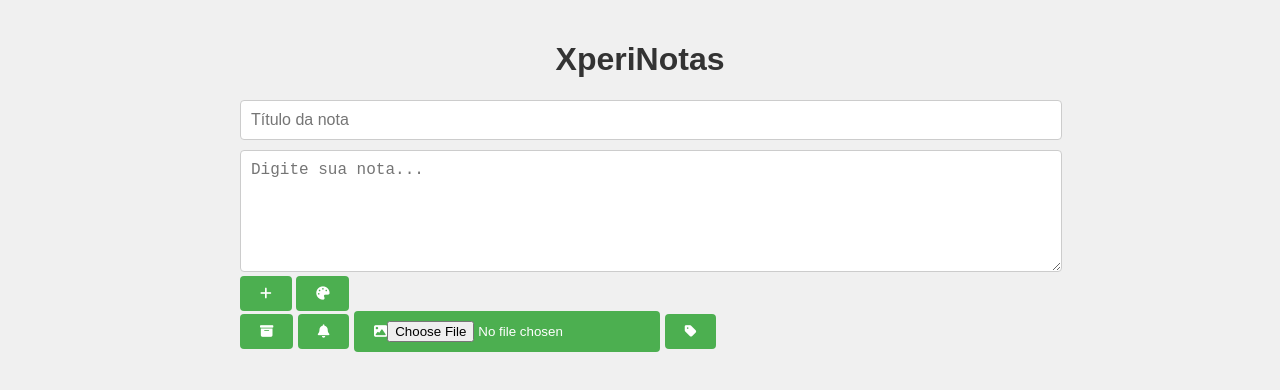
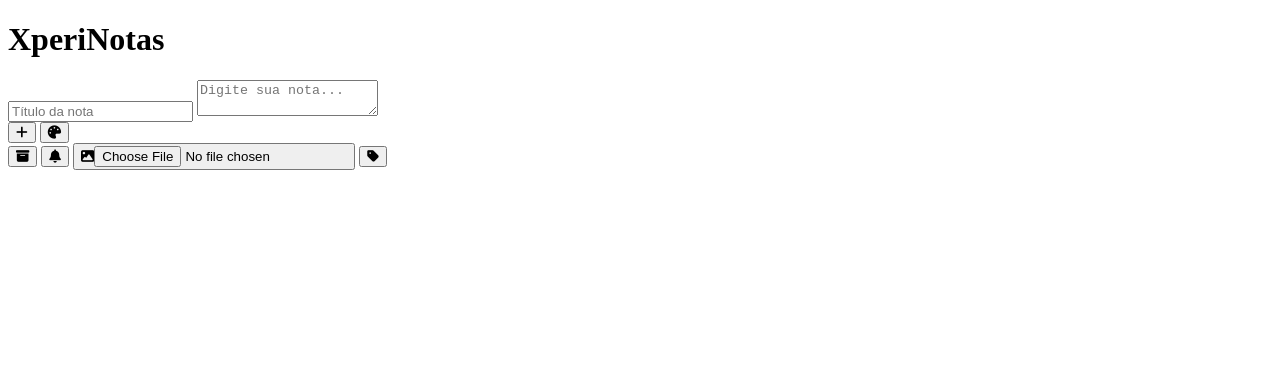
Before and after one commit to rtoram/xperinotas, a plain HTML site: page index.html in a window 1280 px wide. Drawn offline with Linux system fonts and the light colour scheme.

Commit message:
Update styles.css

```diff
--- a/styles.css
+++ b/styles.css
@@ -1,82 +1,30 @@
-body {
-    font-family: Arial, sans-serif;
-    margin: 0;
-    padding: 20px;
-    background-color: #f0f0f0;
-}
-
-.container {
-    max-width: 800px;
-    margin: 0 auto;
-}
-
-h1 {
-    text-align: center;
-    color: #333;
-}
-
-.note-input {
-    margin-bottom: 20px;
-}
-
-#noteTitle {
-    width: 100%;
-    padding: 10px;
-    font-size: 16px;
-    border: 1px solid #ccc;
-    border-radius: 4px;
-    margin-bottom: 10px;
-}
-
-textarea {
-    width: 100%;
-    height: 100px;
-    padding: 10px;
-    font-size: 16px;
-    border: 1px solid #ccc;
-    border-radius: 4px;
-    resize: vertical;
-}
-
-button {
-    padding: 10px 20px;
-    background-color: #4CAF50;
-    color: white;
-    border: none;
-    border-radius: 4px;
-    cursor: pointer;
-}
-
-button:hover {
-    background-color: #45a049;
-}
-
-.notes {
-    display: grid;
-    gap: 10px;
-}
-
-.note {
-    background-color: white;
-    padding: 15px;
-    border-radius: 4px;
-    box-shadow: 0 2px 4px rgba(0,0,0,0.1);
-    position: relative;
-}
-
-.note h3 {
-    margin: 0 0 10px 0;
-    color: #333;
-}
-
-.note p {
-    margin: 0;
-}
-
-.note button {
-    position: absolute;
-    top: 10px;
-    right: 10px;
-    background-color: #ff4444;
-    padding: 5px 10px;
-}
+<!DOCTYPE html>
+<html lang="pt-BR">
+<head>
+    <meta charset="UTF-8">
+    <meta name="viewport" content="width=device-width, initial-scale=1.0">
+    <title>XperiNotas</title>
+    <link rel="stylesheet" href="styles.css">
+    <link rel="stylesheet" href="https://cdnjs.cloudflare.com/ajax/libs/font-awesome/6.5.1/css/all.min.css">
+</head>
+<body>
+    <div class="container">
+        <h1>XperiNotas</h1>
+        <div class="note-input">
+            <input type="text" id="noteTitle" placeholder="Título da nota">
+            <textarea id="noteText" placeholder="Digite sua nota..."></textarea>
+            <div class="toolbar">
+                <button onclick="addNote()" title="Adicionar Nota"><i class="fas fa-plus"></i></button>
+                <button onclick="showColorPicker()" title="Cor de Fundo"><i class="fas fa-palette"></i></button>
+                <div id="colorPicker" class="color-picker hidden"></div>
+                <button title="Arquivar"><i class="fas fa-archive"></i></button>
+                <button title="Lembrete"><i class="fas fa-bell"></i></button>
+                <button title="Adicionar Imagem"><i class="fas fa-image"></i><input type="file" id="imageInput" accept="image/*" onchange="addImage(this)"></button>
+                <button title="Adicionar Marcador"><i class="fas fa-tag"></i></button>
+            </div>
+        </div>
+        <div id="notesContainer" class="notes"></div>
+    </div>
+    <script src="script.js"></script>
+</body>
+</html>
```
